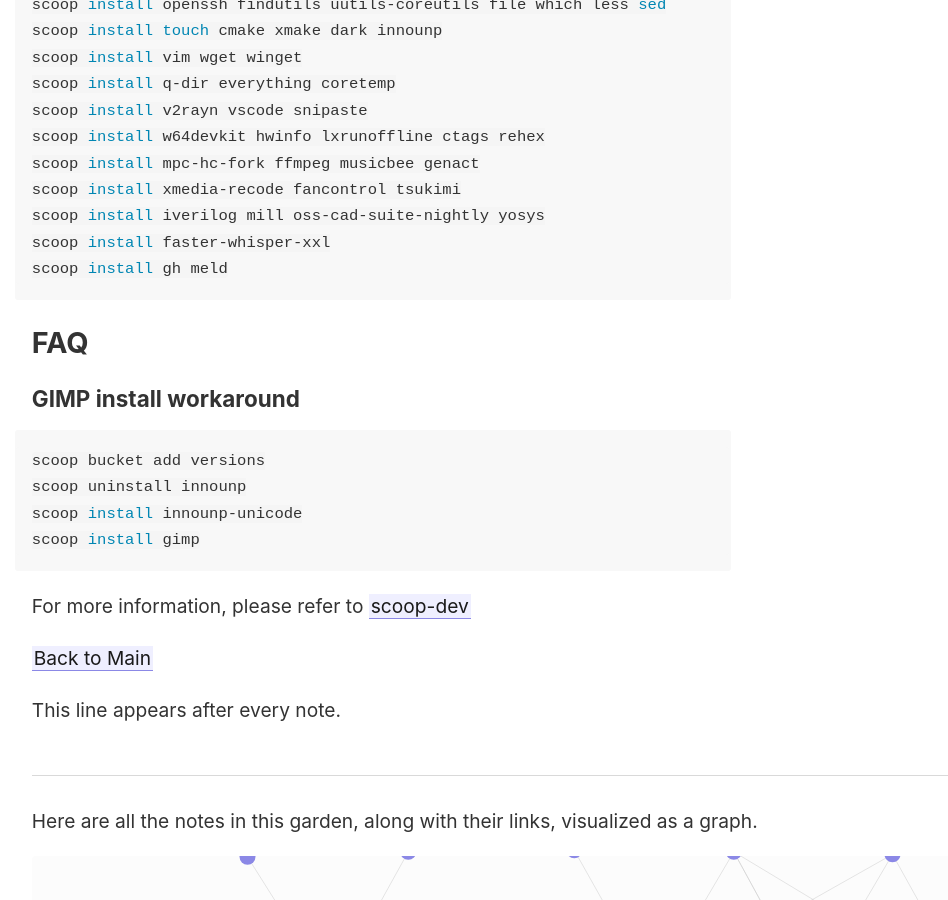
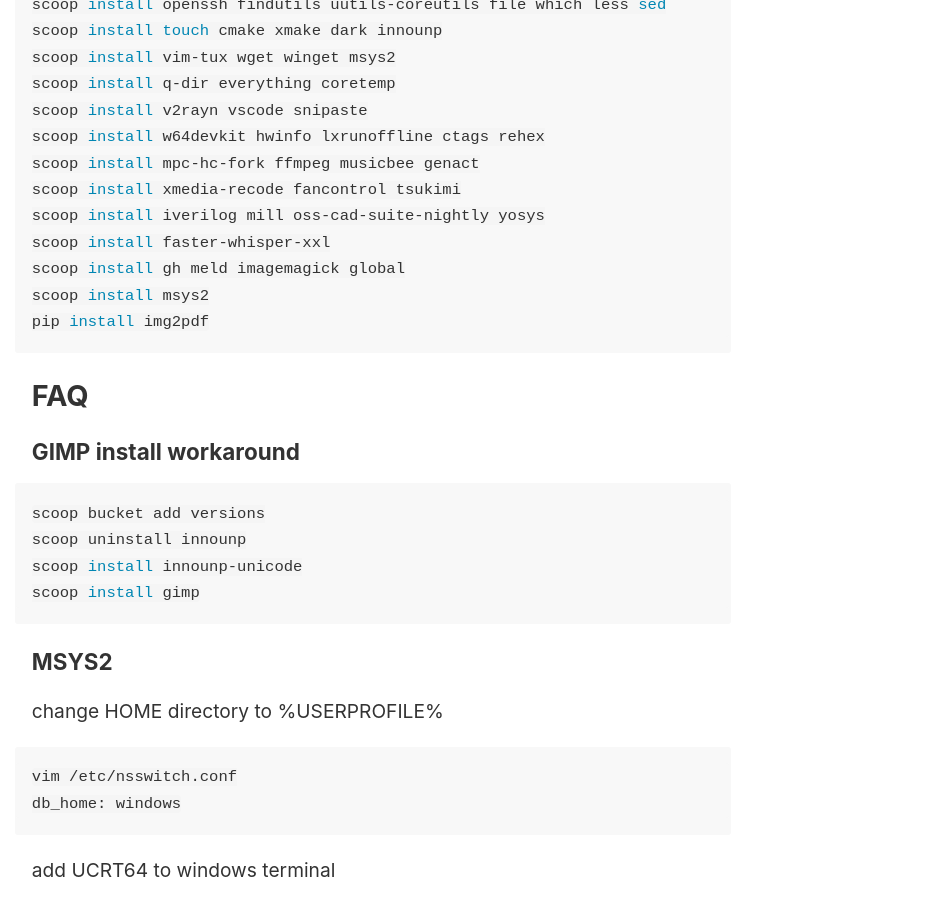
Before and after one commit to easygoal/digital-garden, a Jekyll site: the page built from _notes/2024/09-05_scoop.md, in a window 1280 px wide and 900 px high, scrolled down 1648 px. Shown: the whole window, without its empty margins (45-993 px from the left). Built offline with Jekyll 4.4.1, drawn with Linux system fonts in a browser that asks for light colours; some of the changed text lies outside the part shown.

````diff
--- a/_notes/2024/09-05_scoop.md
+++ b/_notes/2024/09-05_scoop.md
@@ -45,7 +45,7 @@ scoop bucket add extras https://gitee.com/scoop-bucket/extras.git
 scoop install 7zip btop cmake cwrsync grep gdu git git-lfs sudo
 scoop install openssh findutils uutils-coreutils file which less sed
 scoop install touch cmake xmake dark innounp
-scoop install vim wget winget
+scoop install vim-tux wget winget msys2
 scoop install q-dir everything coretemp
 scoop install v2rayn vscode snipaste
 scoop install w64devkit hwinfo lxrunoffline ctags rehex
@@ -53,7 +53,9 @@ scoop install mpc-hc-fork ffmpeg musicbee genact
 scoop install xmedia-recode fancontrol tsukimi
 scoop install iverilog mill oss-cad-suite-nightly yosys
 scoop install faster-whisper-xxl
-scoop install gh meld
+scoop install gh meld imagemagick global
+scoop install msys2
+pip install img2pdf
 ```
 
 ## FAQ
@@ -65,6 +67,28 @@ scoop install innounp-unicode
 scoop install gimp
 ```
 
+### MSYS2
+change HOME directory to %USERPROFILE%
+```sh
+vim /etc/nsswitch.conf
+db_home: windows
+```
+
+add UCRT64 to windows terminal
+```sh
+command line: c:\Users\xxx\scoop\apps\msys2\current\msys2_shell.cmd -ucrt64 -defterm -no-start -here
+change home to %USERPROFILE%
+change ico file to ucrt64.ico
+```
+
+change mirror
+```sh
+vim /etc/pacman.d/mirrorlist.xxx
+
+pacman -Sy
+pacman -S <package name>
+```
+
 For more information, please refer to [[scoop-dev]]
 
 [[your-first-note|Back to Main]]
````
Also changed, not shown: _notes/2024/08-29_ssh_config.md (+3 -0 lines), _notes/2025/09-21-dots-ocr.md (added, +100 -0 lines), _notes/2025/lunch_menu_2025.md (+25 -1 lines), _notes/daily.md (+2 -0 lines), assets/img/2025/lunch-25-w37.webp (added), assets/img/2025/lunch-25-w38.webp (added), assets/img/2025/lunch-25-w39.webp (added), assets/img/2025/lunch-25-w40.webp (added).
